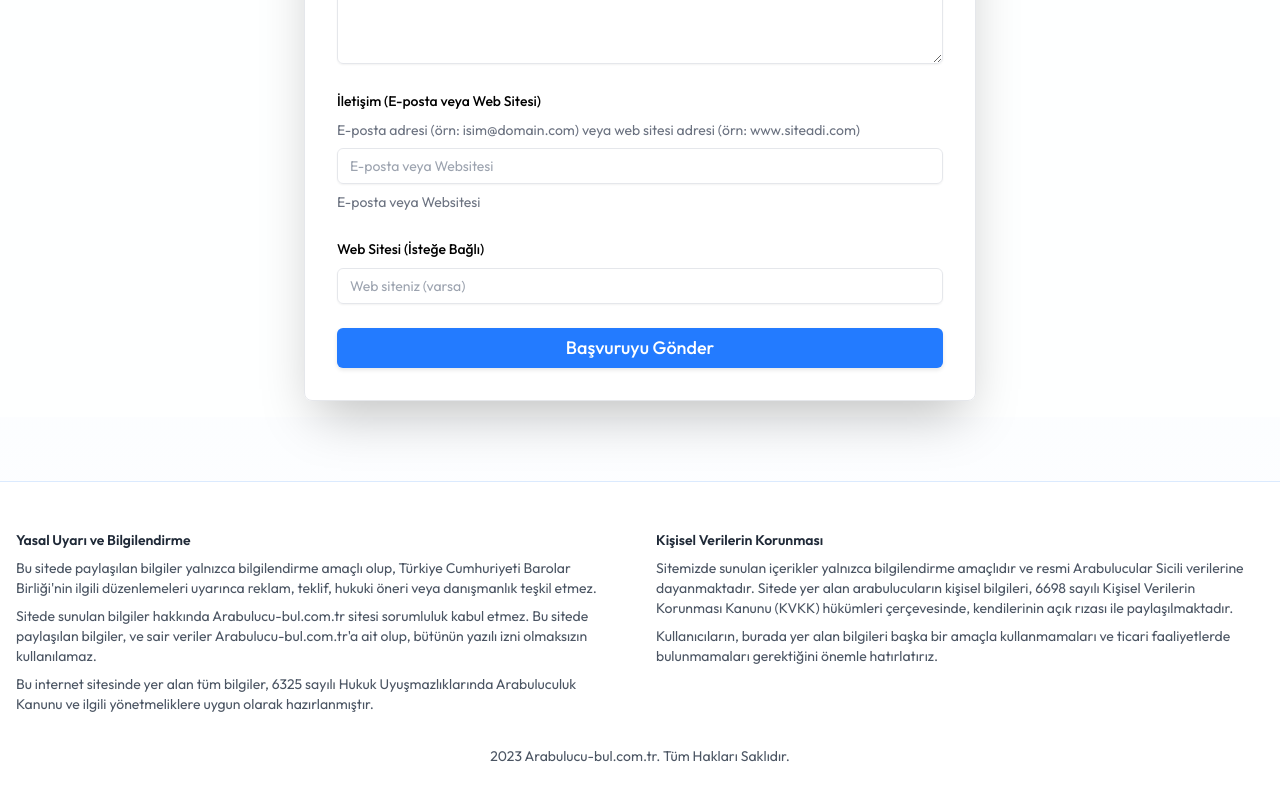
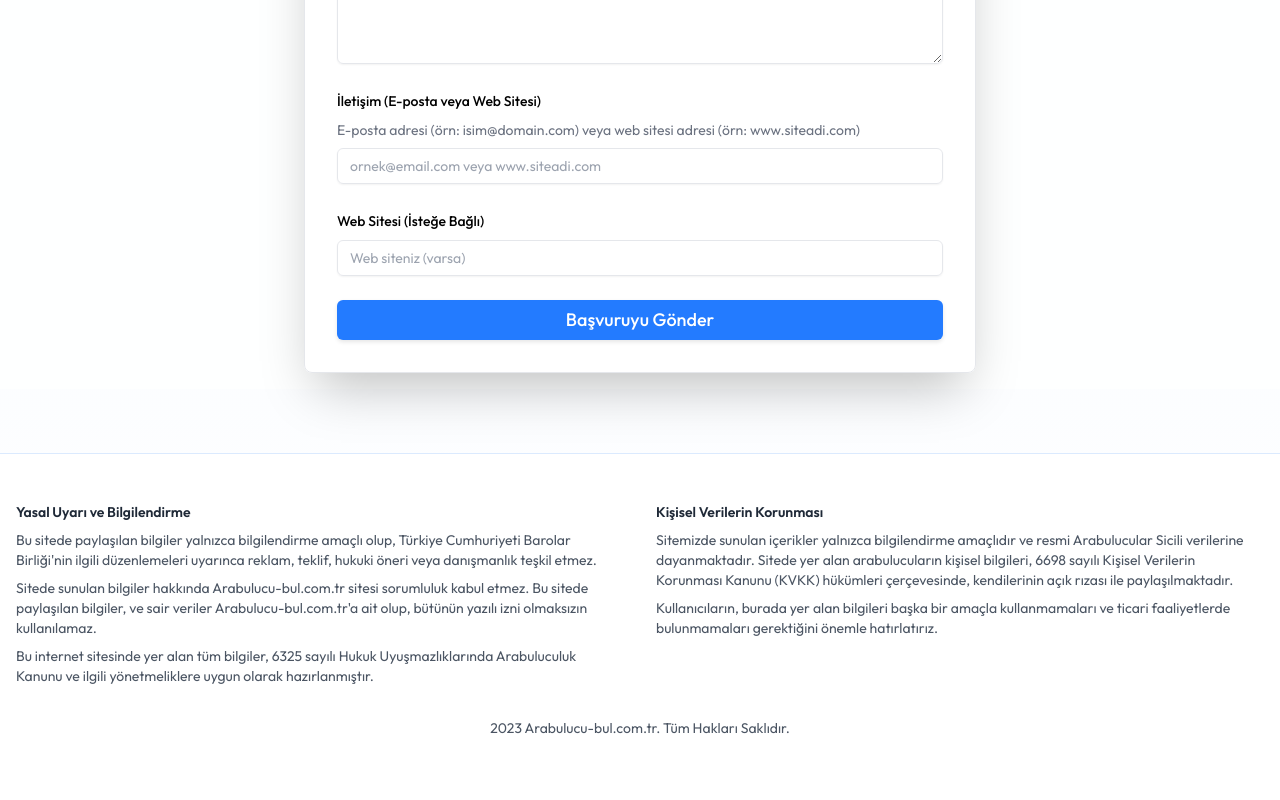
Before and after one commit to cagdaskarabulut/arabulucu-bul, a Next.js app: page /basvuru in a window 1280 px wide. Shown: the part 1241-2041 px from the top of the page. Built offline with nearby package versions, Linux system fonts and the light colour scheme.

Commit message:
mail added

```diff
--- a/package.json
+++ b/package.json
@@ -40,6 +40,7 @@
     "@eslint/eslintrc": "^3",
     "@tailwindcss/forms": "^0.5.10",
     "@types/node": "^20",
+    "@types/nodemailer": "^6.4.17",
     "@types/react": "^19",
     "@types/react-dom": "^19",
     "eslint": "^9",
--- a/src/app/basvuru/page.tsx
+++ b/src/app/basvuru/page.tsx
@@ -242,11 +242,7 @@ export default function Basvuru() {
                 setFormData({ ...formData, contact: e.target.value })
               }
               required
-              placeholder="E-posta veya Websitesi"
             />
-            <p className="text-sm text-gray-500">
-              E-posta veya Websitesi
-            </p>
           </div>
 
           <div className="space-y-2">
```
Also changed, not shown: 1 other file (tests, documents, lock files or other folders).
